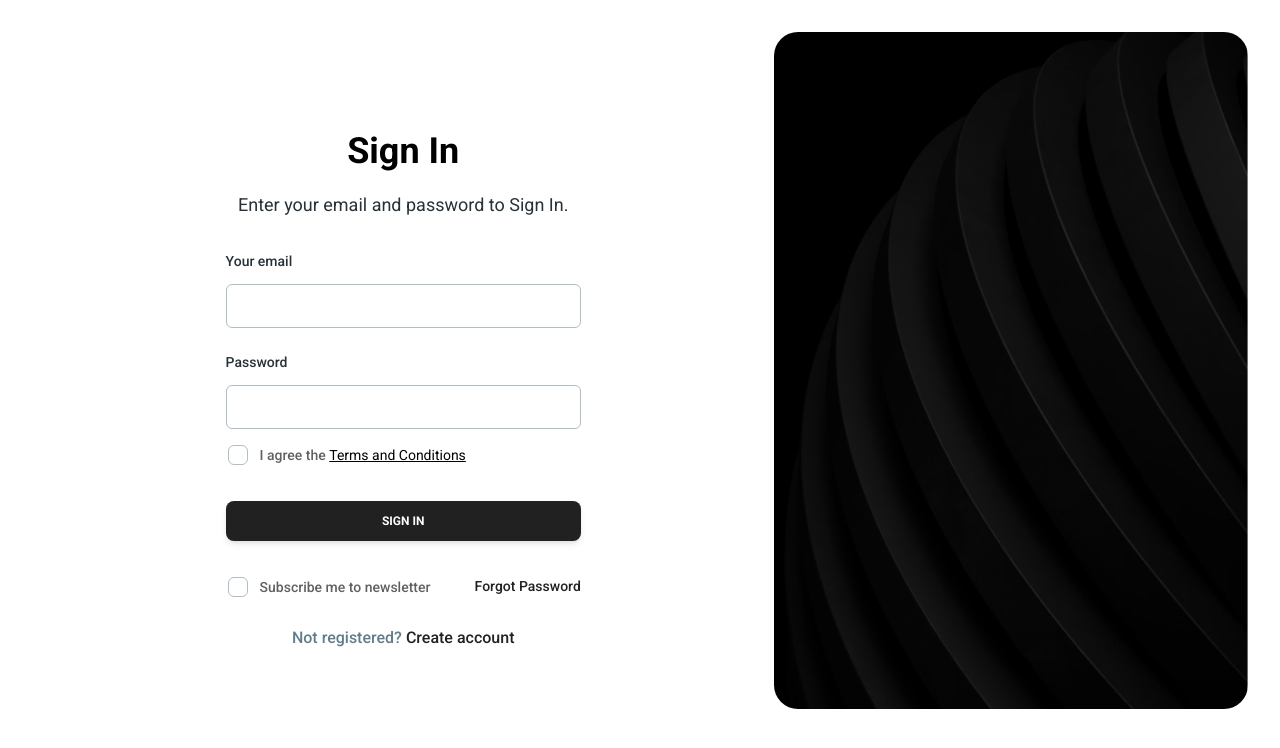
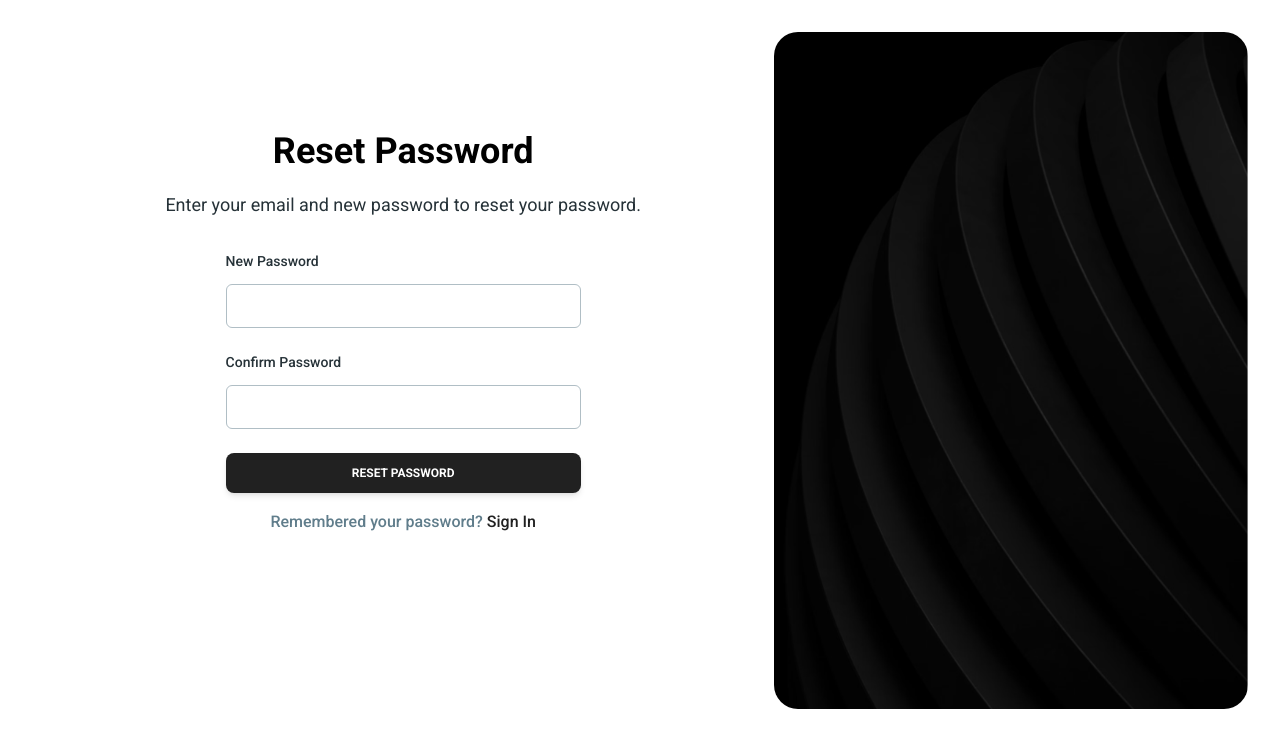
Before and after one commit to Njau-dev/school-system, a React (Vite) app in the folder front-end/: page /reset-password/1 in a window 1280 px wide. Before the commit this address led to /signin. Shown: the top 748 px of the page. Built offline with nearby package versions, Linux system fonts and the light colour scheme; no server answers.

Commit message:
forgot password done

```diff
--- a/front-end/src/App.jsx
+++ b/front-end/src/App.jsx
@@ -8,6 +8,7 @@ import Submissions from "./pages/dashboard/Submissions";
 import Profile from "./pages/dashboard/Profile";
 import Register from "./pages/auth/Register";
 import Login from "./pages/auth/Login";
+import ResetPassword from "./pages/auth/ResetPassword";
 import AssignmentDetails from "./components/AssignmentDetails";
 import AddAssignment from "./components/AddAssignment";
 import SubmitDetails from "./components/SubmitDetails";
@@ -27,6 +28,8 @@ const App = () => {
         {/* Public Routes */}
         <Route path="/signup" element={<Register />} />
         <Route path="/signin" element={<Login />} />
+        <Route path="/reset-password/:token" element={<ResetPassword />} />
+
         {/* Protected Routes - All wrapped in DashboardLayout */}
         <Route
           element={
--- /dev/null
+++ b/front-end/src/pages/auth/ResetPassword.jsx
@@ -0,0 +1,129 @@
+import React, { useState } from 'react'
+import { Link, useNavigate } from 'react-router-dom'
+import { Input, Button, Typography } from '@material-tailwind/react'
+import toast, { Toaster } from 'react-hot-toast';
+import axios from 'axios';
+import { useAuth } from '../../context/AuthContext';
+
+const ResetPassword = () => {
+
+    const { backendUrl } = useAuth();
+    const [loading, setLoading] = useState(false);
+    const navigate = useNavigate();
+
+    // Local state to handle form data
+    const [formData, setFormData] = useState({
+        newPassword: "",
+        confirmPassword: ""
+    });
+
+    // Update formData state on input change
+    const handleChange = (e) => {
+        const { name, value } = e.target;
+        setFormData({
+            ...formData,
+            [name]: value,
+        });
+    };
+
+    // Function to handle form submission
+    const handleResetPassword = async (e) => {
+        e.preventDefault();
+
+        setLoading(true);
+
+        if (formData.newPassword !== formData.confirmPassword) {
+            toast.error("Passwords do not match!");
+            setLoading(false);
+            return;
+        }
+
+        try {
+            const response = await axios.post(`${backendUrl}reset-password`, {
+                token: window.location.pathname.split('/')[2],
+                password: formData.newPassword,
+            });
+
+            if (response.status === 200) {
+                toast.success(response.data.message);
+                navigate('/signin');
+            }
+
+        } catch (error) {
+            // Handle errors and show error message
+            toast.error(error.response.data.error.message);
+        } finally {
+            setLoading(false);
+        }
+    };
+
+    return (
+        <section className="m-8 flex gap-4">
+            <div><Toaster /></div>
+
+            <div className="w-full lg:w-3/5 mt-24">
+                <div className="text-center">
+                    <Typography variant="h2" className="font-bold mb-4">Reset Password</Typography>
+                    <Typography variant="paragraph" color="blue-gray" className="text-lg font-normal">Enter your email and new password to reset your password.</Typography>
+                </div>
+                <form onSubmit={handleResetPassword} className="mt-8 mb-2 mx-auto w-80 max-w-screen-lg lg:w-1/2">
+                    <div className="mb-1 flex flex-col gap-6">
+
+                        <Typography variant="small" color="blue-gray" className="-mb-3 font-medium">
+                            New Password
+                        </Typography>
+                        <Input
+                            type="password"
+                            size="lg"
+                            placeholder="********"
+                            name='newPassword'
+                            value={formData.newPassword}
+                            onChange={handleChange}
+                            className=" !border-t-blue-gray-200 focus:!border-t-gray-900"
+                            labelProps={{
+                                className: "before:content-none after:content-none",
+                            }}
+                        />
+                        <Typography variant="small" color="blue-gray" className="-mb-3 font-medium">
+                            Confirm Password
+                        </Typography>
+                        <Input
+                            type="password"
+                            size="lg"
+                            placeholder="********"
+                            name='confirmPassword'
+                            value={formData.confirmPassword}
+                            onChange={handleChange}
+                            className=" !border-t-blue-gray-200 focus:!border-t-gray-900"
+                            labelProps={{
+                                className: "before:content-none after:content-none",
+                            }}
+                        />
+                    </div>
+
+                    <Button type='submit' className="mt-6 flex justify-center gap-2" fullWidth>
+                        {loading ? (
+                            <div className="h-4 w-4 animate-spin rounded-full border-b-2 border-gray-50 border-t-transparent" />
+                        ) : ('')
+                        }
+                        {loading ? 'Resetting Password...' : 'Reset Password'}
+                    </Button>
+
+                    <Typography variant="paragraph" className="text-center text-blue-gray-500 font-medium mt-4">
+                        Remembered your password?
+                        <Link to="/signin" className="text-gray-900 ml-1">Sign In</Link>
+                    </Typography>
+                </form>
+
+            </div>
+            <div className="w-2/5 h-full hidden lg:block">
+                <img
+                    src="/img/pattern.png"
+                    className="h-full w-full object-cover rounded-3xl"
+                />
+            </div>
+        </section>
+    );
+}
+
+export default ResetPassword
```
Also changed, not shown: 1 other file (tests, documents, lock files or other folders).
